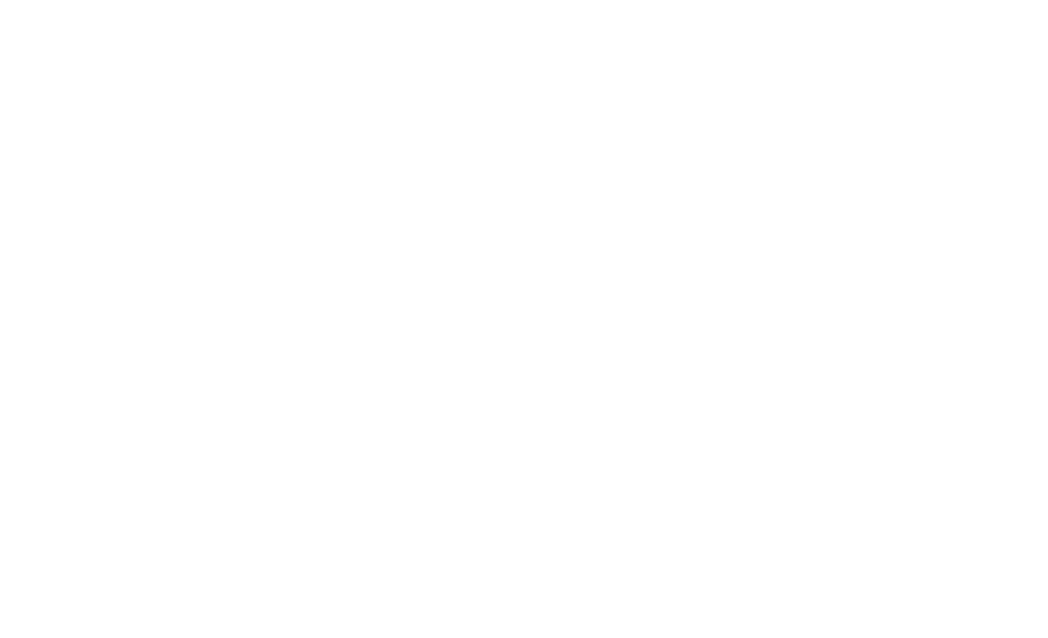
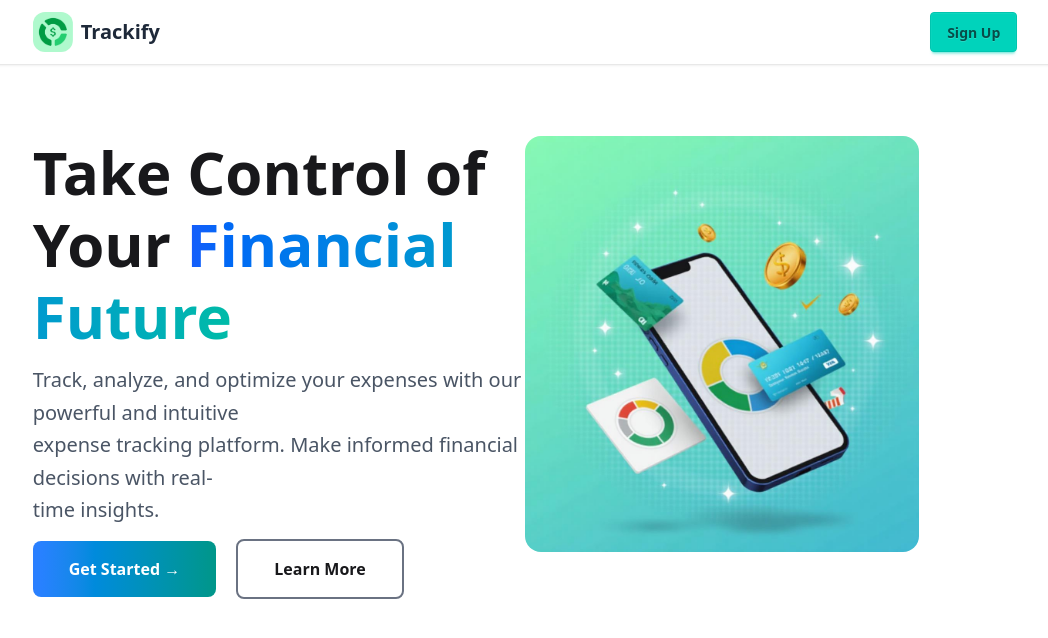
Before and after one commit to Mafikul5320/Personal-Expense-Tracker---Client, a React (Vite) app: page / in a window 1280 px wide. Shown: the top 638 px of the page, without its empty margins (115-1163 px from the left). Built offline with nearby package versions, Linux system fonts and the light colour scheme.

Commit message:
Navber and Hero Section Added

```diff
--- a/src/Components/Navber.jsx
+++ b/src/Components/Navber.jsx
@@ -1,10 +1,22 @@
-import React from 'react';
+import logo from '../assets/logo.png';
 
 const Navber = () => {
     return (
-        <div>
+        <nav className="bg-white shadow">
+            <div className="w-10/13 mx-auto flex items-center justify-between  py-3">
+                {/* Logo */}
+                <div className="flex items-center gap-2">
+                    <img
+                        src={logo}
+                        alt="Trackify Logo"
+                        className="w-10 h-10 rounded-xl object-cover"
+                    />
+                    <h1 className="text-xl font-bold text-gray-800">Trackify</h1>
+                </div>
+                <button className="btn btn-accent">Sign Up</button>
+            </div>
+        </nav>
 
-        </div>
     );
 };
 
--- /dev/null
+++ b/src/Home/HeroSection.jsx
@@ -0,0 +1,23 @@
+import banner from "../assets/hero-finance.jpg";
+
+const HeroSection = () => {
+    return (
+        <section className="flex w-10/13 mx-auto my-18">
+            {/* Left side */}
+            <div className="flex-1">
+                <h1 className="text-6xl font-bold leading-18 ">Take Control of Your <span className="bg-gradient-to-r from-blue-600 to-teal-500 bg-clip-text text-transparent">Financial Future</span></h1>
+                <p className="text-xl leading-relaxed py-3 text-gray-600">Track, analyze, and optimize your expenses with our powerful and intuitive <br /> expense tracking platform. Make informed financial decisions with real- <br />time insights.</p>
+                <div className="flex items-center space-x-5">
+                    <button className="bg-gradient-to-r from-blue-500 to-teal-600 text-white font-semibold px-9 py-4 rounded-lg">Get Started →</button>
+                    <button className="border-2 border-gray-500 px-9 py-4 font-semibold rounded-lg"> Learn More</button>
+                </div>
+            </div>
+            {/* Right side */}
+            <div className="flex-1">
+                <img className="w-[80%] h-[90%] object-cover rounded-2xl" src={banner} alt="" />
+            </div>
+        </section>
+    );
+};
+
+export default HeroSection;
--- a/src/Layouts/HomeLayout.jsx
+++ b/src/Layouts/HomeLayout.jsx
@@ -1,9 +1,14 @@
 import React from 'react';
+import Navber from '../Components/Navber';
+import Footer from '../Components/Footer';
+import HeroSection from '../Home/HeroSection';
 
 const HomeLayout = () => {
     return (
         <div>
-
+            <Navber />
+            <HeroSection/>
+            <Footer/>
         </div>
     );
 };
--- a/src/Layouts/Root.jsx
+++ b/src/Layouts/Root.jsx
@@ -1,9 +1,10 @@
 import React from 'react';
+import HomeLayout from './HomeLayout';
 
 const Root = () => {
     return (
         <div>
-
+            <HomeLayout />
         </div>
     );
 };
```
Also changed, not shown: src/assets/hero-finance.jpg (added), src/assets/logo.png (added).
